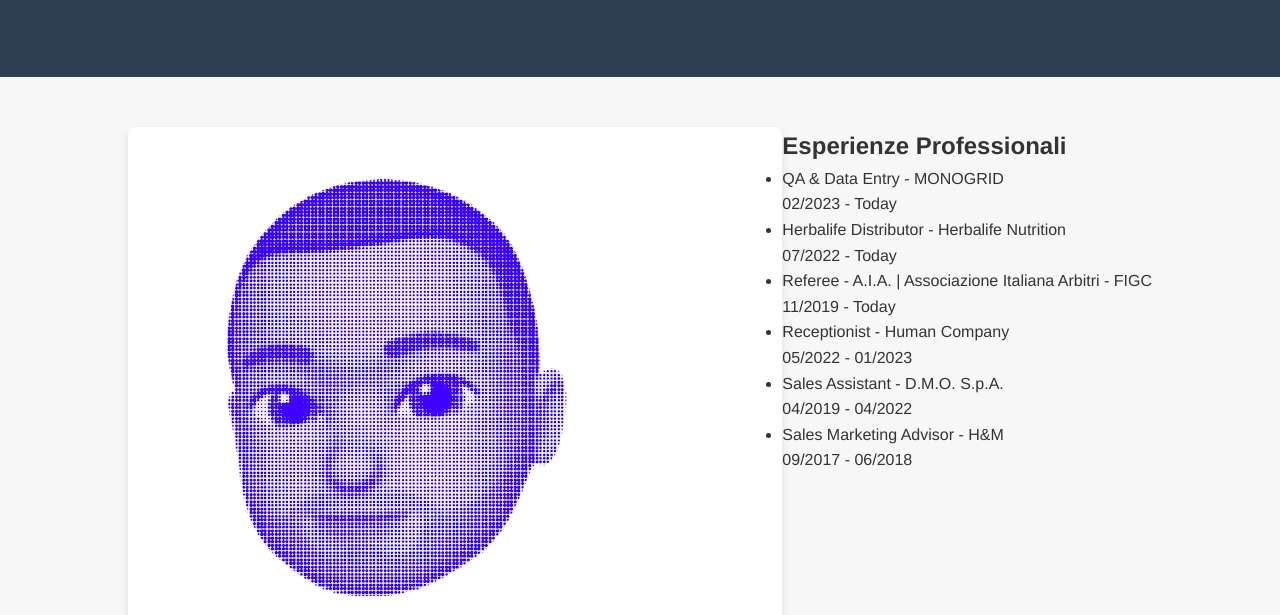
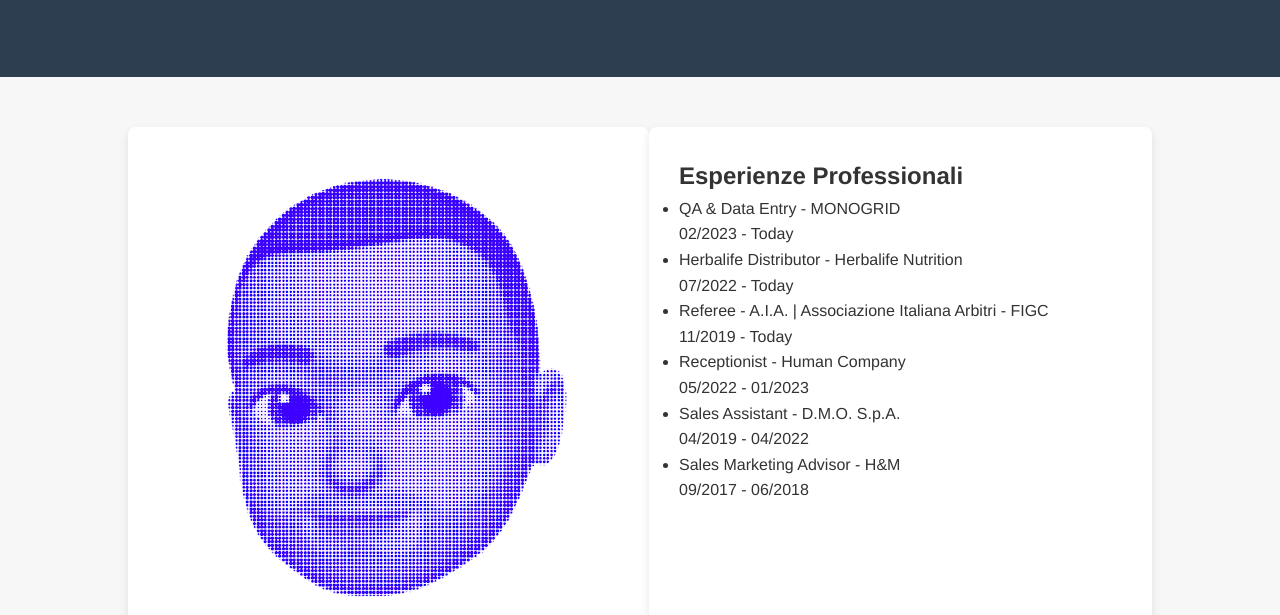
Before and after one commit to KarimSaoud/CurriculumVitae, a plain HTML site: page index.html in a window 1280 px wide. Shown: the part 185-800 px from the top of the page. Drawn offline with Linux system fonts and the light colour scheme; files whose address does not match are found by name.

Commit message:
Update index.html
add right column

```diff
--- a/index.html
+++ b/index.html
@@ -50,6 +50,14 @@
             border-radius: 8px;
             box-shadow: 0 4px 10px rgba(0, 0, 0, 0.1);
         }
+        .right-column {
+            flex: 1;
+            background-color: #fff;
+            padding: 30px;
+            border-radius: 8px;
+            box-shadow: 0 4px 10px rgba(0, 0, 0, 0.1);
+        }
+
 
         footer {
             text-align: center;
```
